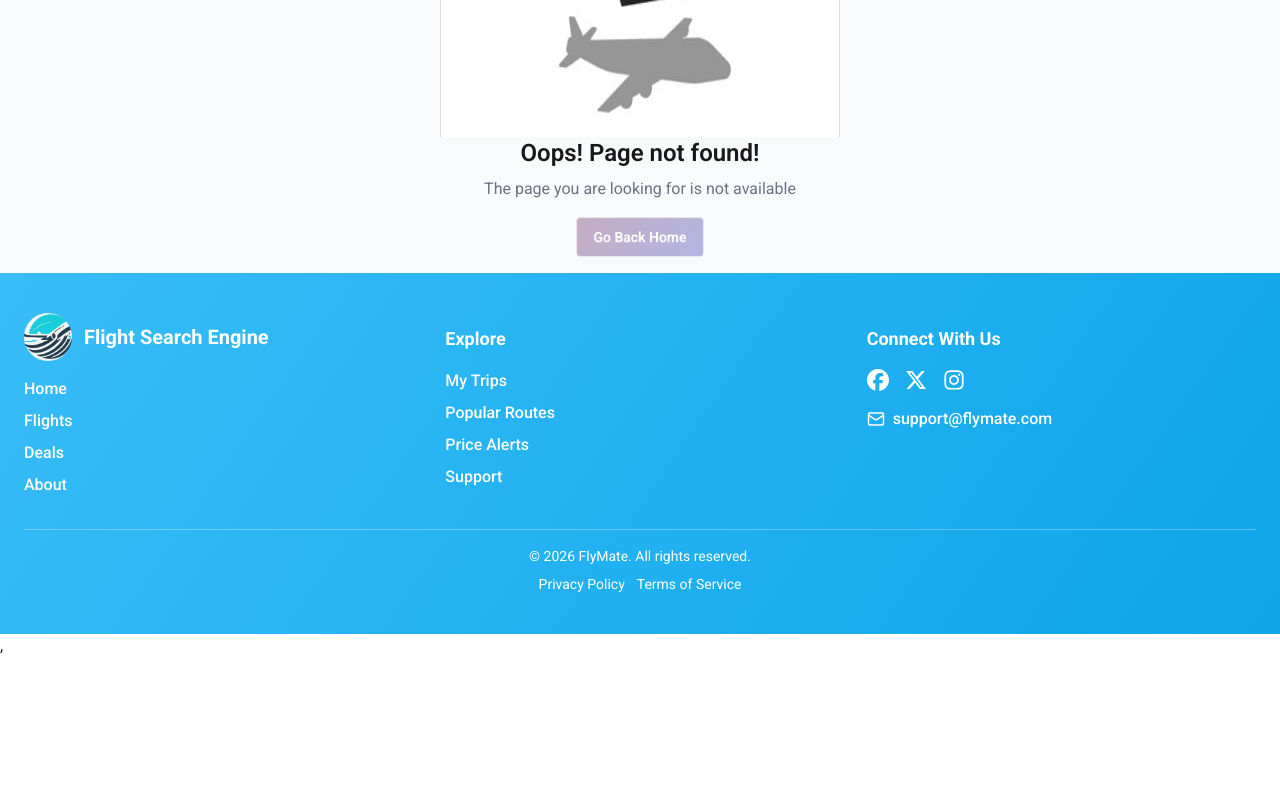
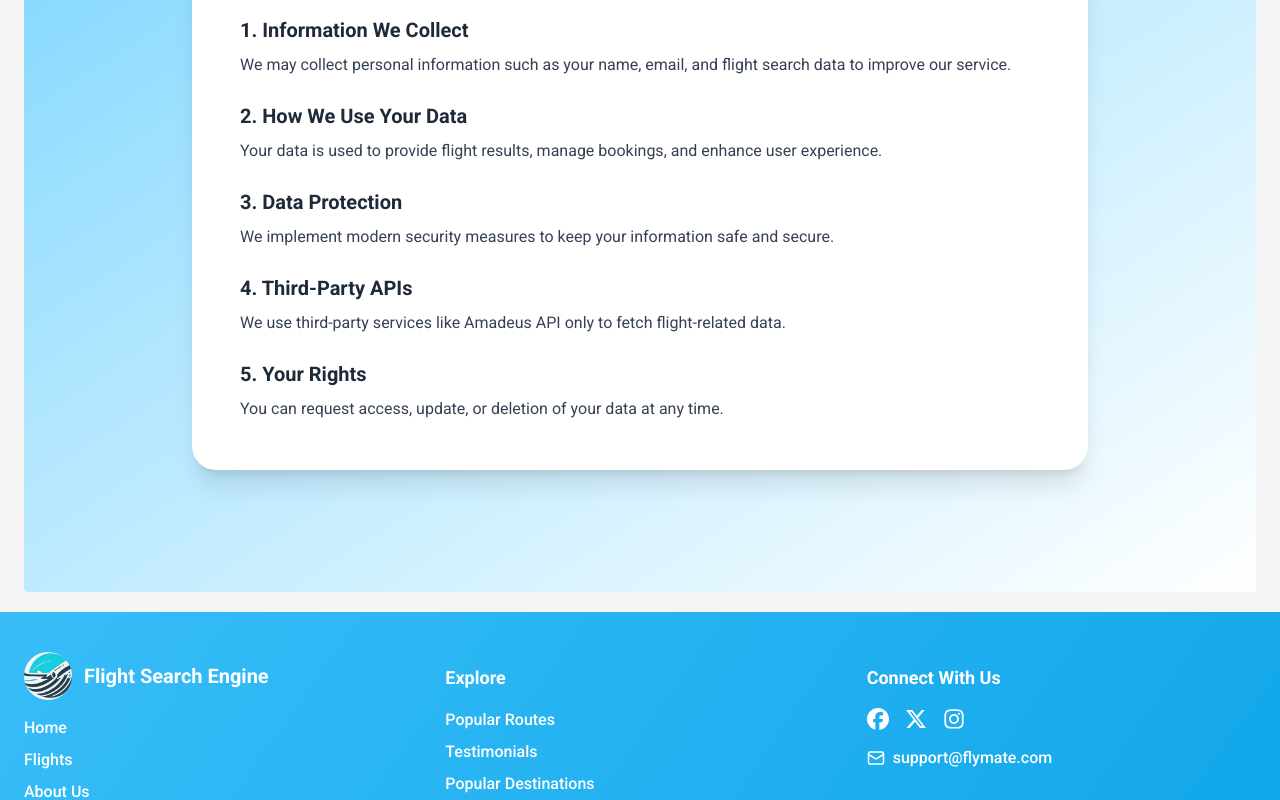
Before and after one commit to marufaakter1947/flight-search-engine, a React (Vite) app: page /privacy-policy in a window 1280 px wide. Shown: the part 280-1080 px from the top of the page. Before the commit the page ends 938 px from the top, so only its background shows below. Built offline with nearby package versions, Linux system fonts and the light colour scheme; no server answers.

Commit message:
Added Privacy Policy Page and make all footer link clickable

```diff
--- a/src/Components/Destinations.jsx
+++ b/src/Components/Destinations.jsx
@@ -10,7 +10,7 @@ const places = [
 
 const Destinations = () => {
   return (
-    <section className="py-5 mt-10 bg-white rounded">
+    <section id="destinations" className="py-5 mt-10 bg-white rounded">
       <div className="max-w-7xl mx-auto px-4">
         <h2 className="text-3xl md:text-4xl font-extrabold text-center text-sky-600 ">
           Popular Destinations
--- a/src/Components/FAQ.jsx
+++ b/src/Components/FAQ.jsx
@@ -23,7 +23,7 @@ const FAQ = () => {
   const [open, setOpen] = useState(null);
 
   return (
-    <section className="py-5 mt-10 rounded bg-linear-to-b from-sky-200 to-white">
+    <section id="faq" className="py-5 mt-10 rounded bg-linear-to-b from-sky-200 to-white">
       <div className="max-w-4xl mx-auto px-4">
         <h2 className="text-3xl md:text-4xl font-extrabold text-center text-sky-600 ">
          Frequently Asked Questions
--- a/src/Components/Footer.jsx
+++ b/src/Components/Footer.jsx
@@ -25,20 +25,37 @@ const Footer = () => {
           <ul className="space-y-2 mt-4 font-medium">
             <li><Link to="/" className="hover:text-sky-200">Home</Link></li>
             <li><Link to="/flights" className="hover:text-sky-200">Flights</Link></li>
-            <li><Link to="/deals" className="hover:text-sky-200">Deals</Link></li>
-            <li><Link to="/about" className="hover:text-sky-200">About</Link></li>
+            <li><Link to="/about" className="hover:text-sky-200">About Us</Link></li>
+            <li><Link to="/contact" className="hover:text-sky-200">Contact Us</Link></li>
           </ul>
         </div>
 
         {/* Features */}
         <div className="flex flex-col items-center md:items-start">
           <h3 className="text-lg font-bold mb-4 mt-3">Explore</h3>
-          <ul className="space-y-2 font-medium">
-            <li><Link to="/my-trips" className="hover:text-sky-200">My Trips</Link></li>
-            <li><Link to="/popular-routes" className="hover:text-sky-200">Popular Routes</Link></li>
-            <li><Link to="/price-alerts" className="hover:text-sky-200">Price Alerts</Link></li>
-            <li><Link to="/support" className="hover:text-sky-200">Support</Link></li>
-          </ul>
+         <ul className="space-y-2 font-medium">
+  <li>
+    <a href="/#popular-routes" className="hover:text-sky-200">
+      Popular Routes
+    </a>
+  </li>
+  <li>
+    <a href="/#testimonials" className="hover:text-sky-200">
+      Testimonials
+    </a>
+  </li>
+  <li>
+    <a href="/#destinations" className="hover:text-sky-200">
+      Popular Destinations
+    </a>
+  </li>
+  <li>
+    <a href="/#faq" className="hover:text-sky-200">
+      Frequently Asked Questions
+    </a>
+  </li>
+</ul>
+
         </div>
 
         {/* Contact */}
--- a/src/Components/PopularRoutes.jsx
+++ b/src/Components/PopularRoutes.jsx
@@ -12,7 +12,7 @@ const routes = [
 
 const PopularRoutes = () => {
   return (
-    <section className="py-5 mt-10 bg-linear-to-b from-sky-100 to-white rounded">
+    <section id="popular-routes" className="py-5 mt-10 bg-linear-to-b from-sky-100 to-white rounded">
       <div className="max-w-7xl mx-auto px-4">
         <h2 className="text-3xl md:text-4xl font-extrabold text-center text-sky-600">
           Popular Routes
--- a/src/Components/Testimonials.jsx
+++ b/src/Components/Testimonials.jsx
@@ -21,7 +21,7 @@ const reviews = [
 
 const Testimonials = () => {
   return (
-    <section className="py-5 mt-10 bg-linear-to-b from-sky-200 to-white rounded">
+    <section id="testimonials" className="py-5 mt-10 bg-linear-to-b from-sky-200 to-white rounded">
       <div className="max-w-7xl mx-auto px-4">
         <h2 className="text-3xl md:text-4xl font-extrabold text-center text-sky-600">
           What Our Users Say
--- /dev/null
+++ b/src/Pages/PrivacyPolicy.jsx
@@ -0,0 +1,60 @@
+import { motion } from "framer-motion";
+
+const PrivacyPolicy = () => {
+  return (
+    <div className="min-h-screen bg-linear-to-br from-sky-300 rounded to-white py-16 px-4">
+      <motion.div
+        initial={{ opacity: 0, y: 40 }}
+        animate={{ opacity: 1, y: 0 }}
+        transition={{ duration: 0.6 }}
+        className="max-w-4xl mx-auto bg-white shadow-xl rounded-3xl p-8 md:p-12"
+      >
+        <h1 className="text-3xl text-center md:text-4xl font-extrabold text-sky-600 mb-4">
+          Privacy Policy
+        </h1>
+        <p className="text-gray-500 mb-8 text-center">
+          Your privacy is important to us. This policy explains how FlyMate collects and uses your information.
+        </p>
+
+        <div className="space-y-6 text-gray-700 leading-relaxed">
+          <section>
+            <h2 className="font-bold text-xl text-gray-800 mb-2">1. Information We Collect</h2>
+            <p>
+              We may collect personal information such as your name, email, and flight search data to improve our service.
+            </p>
+          </section>
+
+          <section>
+            <h2 className="font-bold text-xl text-gray-800 mb-2">2. How We Use Your Data</h2>
+            <p>
+              Your data is used to provide flight results, manage bookings, and enhance user experience.
+            </p>
+          </section>
+
+          <section>
+            <h2 className="font-bold text-xl text-gray-800 mb-2">3. Data Protection</h2>
+            <p>
+              We implement modern security measures to keep your information safe and secure.
+            </p>
+          </section>
+
+          <section>
+            <h2 className="font-bold text-xl text-gray-800 mb-2">4. Third-Party APIs</h2>
+            <p>
+              We use third-party services like Amadeus API only to fetch flight-related data.
+            </p>
+          </section>
+
+          <section>
+            <h2 className="font-bold text-xl text-gray-800 mb-2">5. Your Rights</h2>
+            <p>
+              You can request access, update, or deletion of your data at any time.
+            </p>
+          </section>
+        </div>
+      </motion.div>
+    </div>
+  );
+};
+
+export default PrivacyPolicy;
--- a/src/Routes/Router.jsx
+++ b/src/Routes/Router.jsx
@@ -10,6 +10,7 @@ import About from "../Pages/About";
 import Contact from "../Pages/Contact";
 import MyTrips from "../Pages/MyTrips";
 import PrivateRoute from "../PrivateRoutes/PrivateRoute";
+import PrivacyPolicy from "../Pages/PrivacyPolicy";
 
 const router = createBrowserRouter([
   {
@@ -55,6 +56,10 @@ const router = createBrowserRouter([
           </PrivateRoute>
         ),
       },
+      {
+        path: "/privacy-policy",
+        element: <PrivacyPolicy></PrivacyPolicy>,
+      },
 
 
 
```
